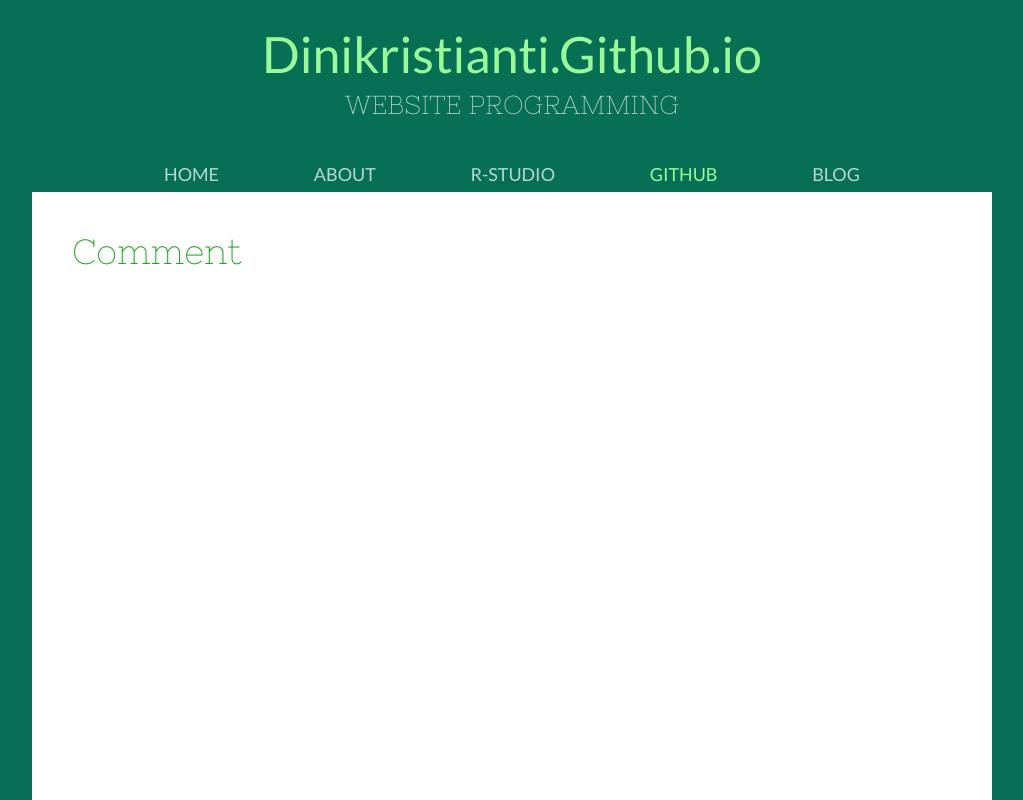
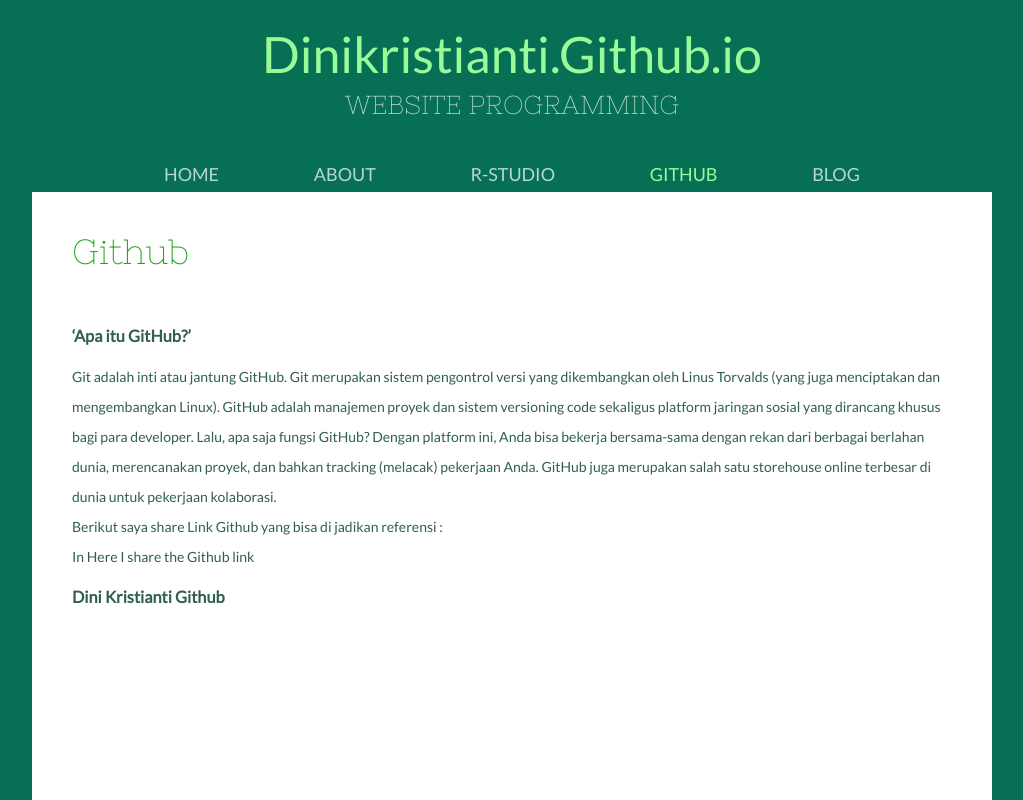
Before and after one commit to dinikristianti/dinikristianti.github.io, a plain HTML site: page github.html in a window 1280 px wide. Shown: the top 800 px of the page, without its empty margins (128-1151 px from the left). Drawn offline with Linux system fonts and the light colour scheme.

Commit message:
Update github.html

```diff
--- a/github.html
+++ b/github.html
@@ -36,8 +36,13 @@
 		</ul>
 	</div>
 	<div id="body">
-		<h2>Comment</h2>
+		<h2>Github</h2>
+		<p><h3> ‘Apa itu GitHub?’</h3></p><p>Git adalah inti atau jantung GitHub. Git merupakan sistem pengontrol versi yang dikembangkan oleh Linus Torvalds (yang juga menciptakan dan mengembangkan Linux). GitHub adalah manajemen proyek dan sistem versioning code sekaligus platform jaringan sosial yang dirancang khusus bagi para developer. Lalu, apa saja fungsi GitHub? Dengan platform ini, Anda bisa bekerja bersama-sama dengan rekan dari berbagai berlahan dunia, merencanakan proyek, dan bahkan tracking (melacak) pekerjaan Anda.
+	GitHub juga merupakan salah satu storehouse online terbesar di dunia untuk pekerjaan kolaborasi.
+	</p>
+	<p>Berikut saya share Link Github yang bisa di jadikan referensi :</p><p>
 
+In Here I share the Github link<h3><a herf="https://github.com/dinikristianti">Dini Kristianti Github</a></h3></p></p>
 	</div>
 	<div id="footer">
 		<div>
```
